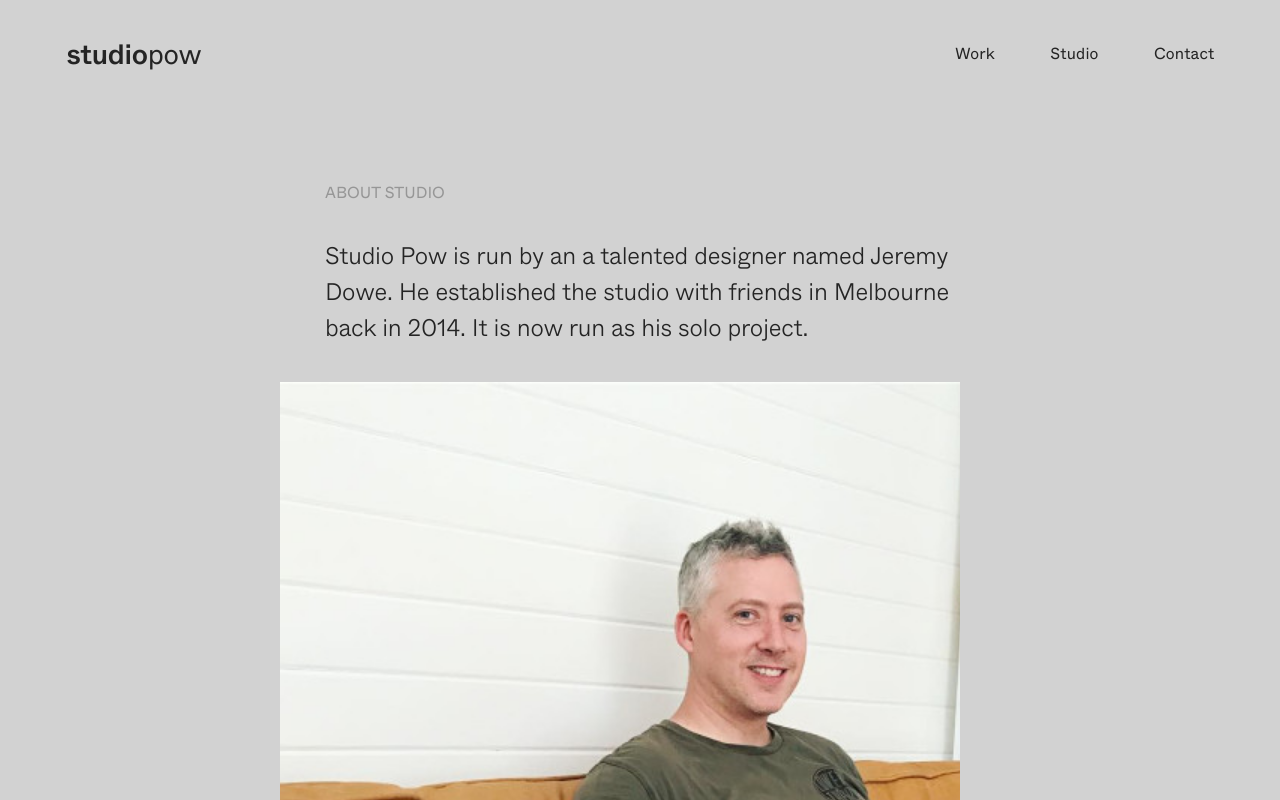
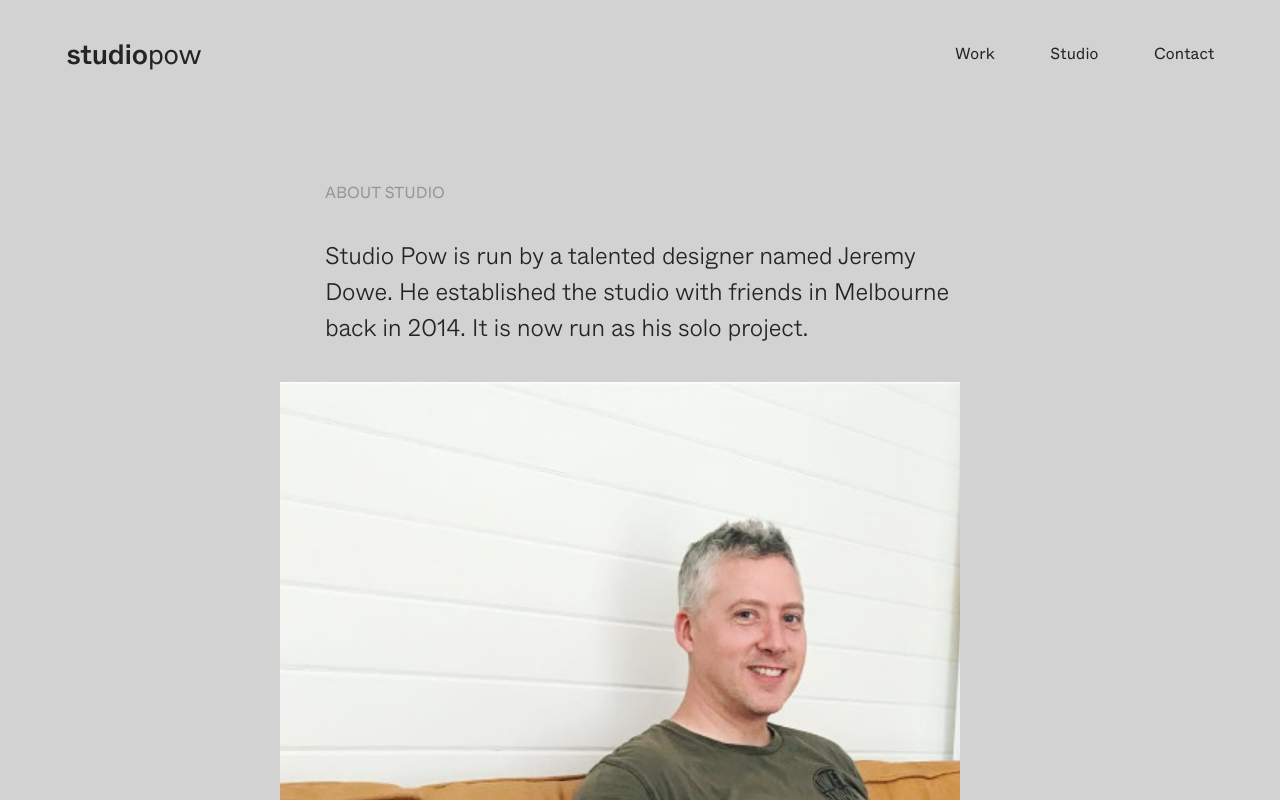
Before and after one commit to JeremyDowe/studiopow, a website built with Parcel: page studio.html in a window 1280 px wide. Shown: the top 800 px of the page. Built offline with nearby package versions, Linux system fonts and the light colour scheme.

Commit message:
grammatical error

```diff
--- a/studio.html
+++ b/studio.html
@@ -29,7 +29,7 @@
             <div class="about__studio">
                 <h3>About Studio</h3>
                 <p>
-                    Studio Pow is run by an a talented designer named Jeremy Dowe.
+                    Studio Pow is run by a talented designer named Jeremy Dowe.
                     He established the studio with friends in Melbourne back in 2014.
                     It is now run as his solo project.
                 </p>
```
